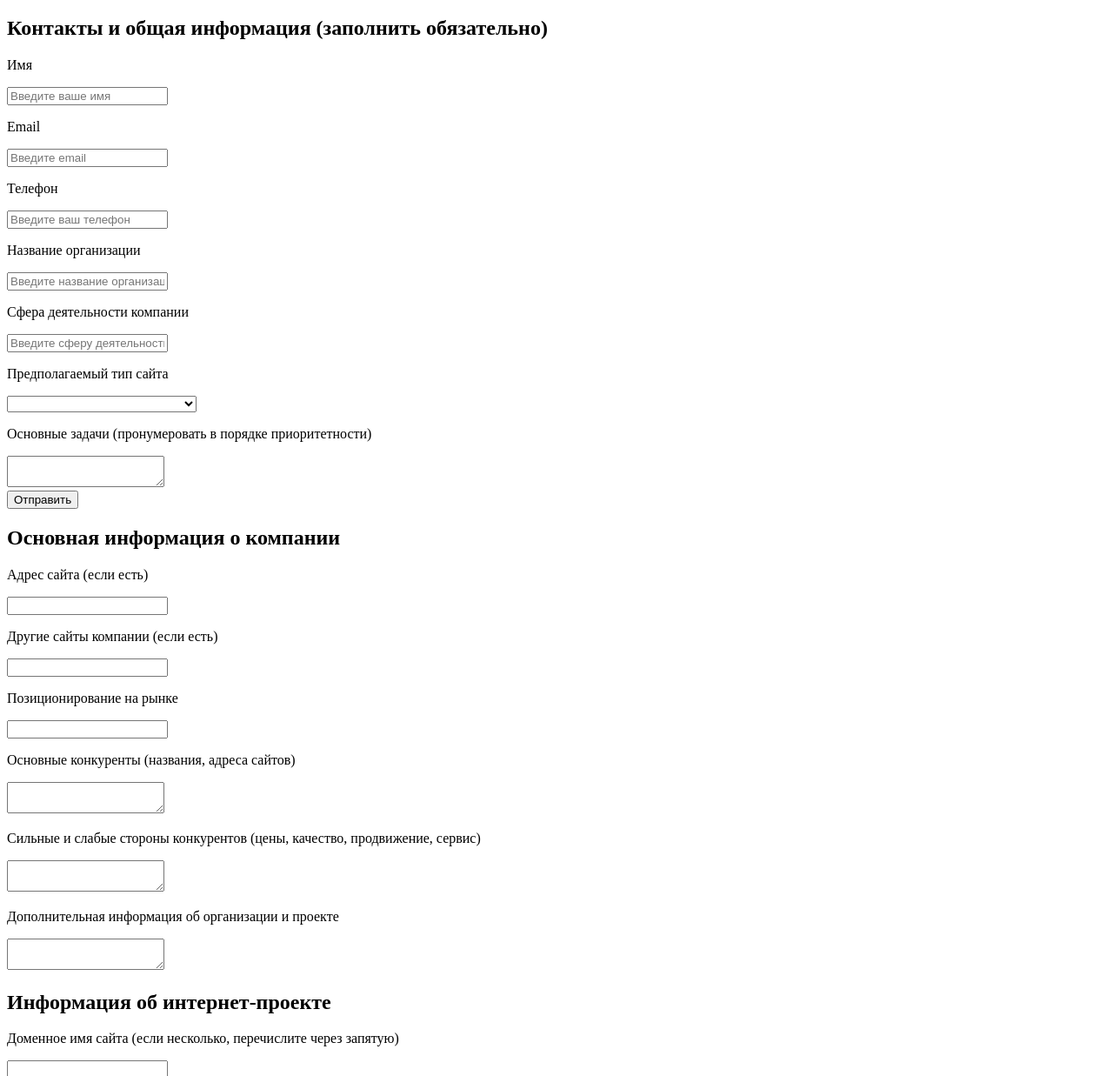
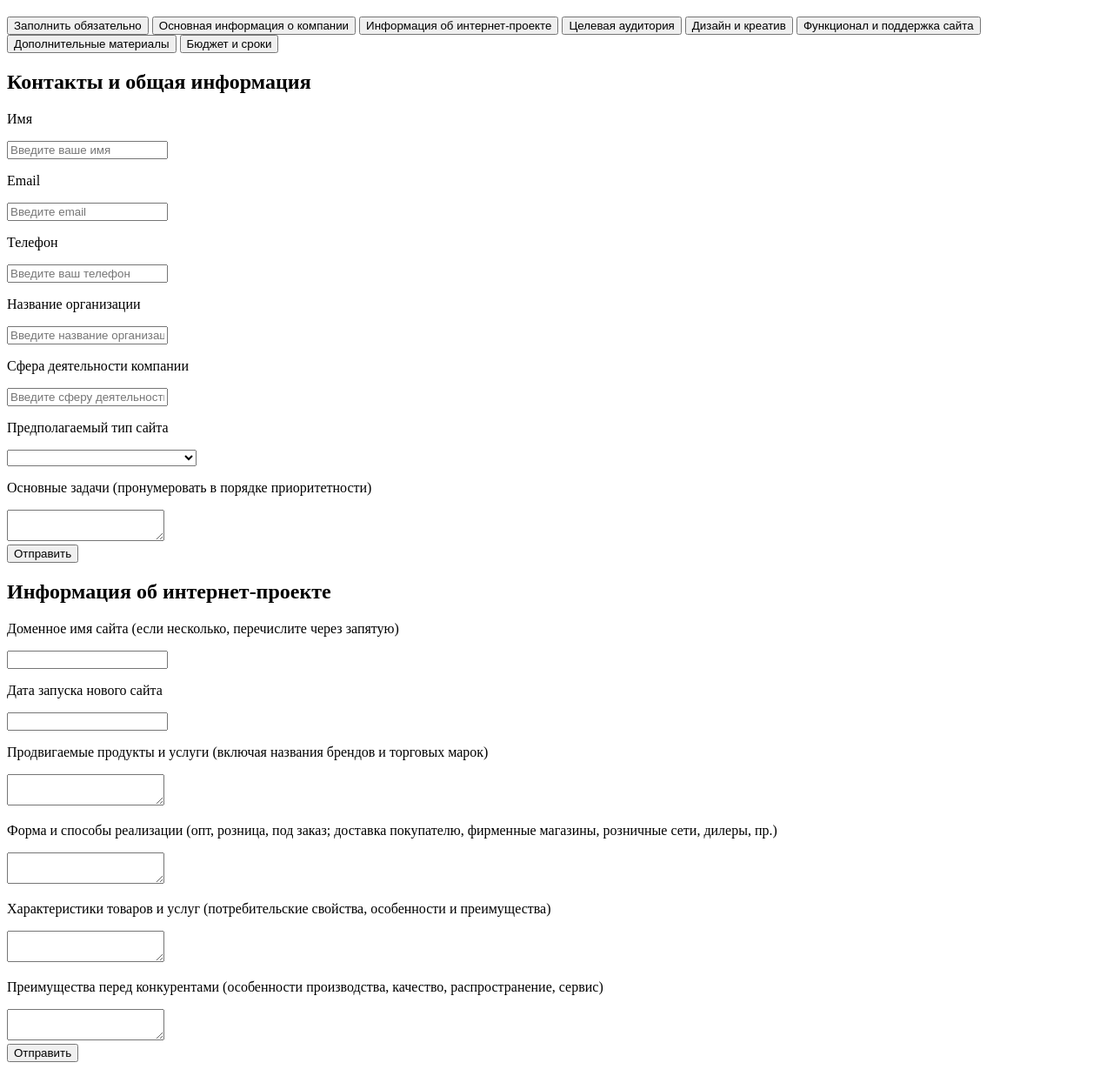
Before and after one commit to E-Tee/site-brief, a plain HTML site: page index.html in a window 1280 px wide. Shown: the part 61-1298 px from the top of the page at 87% size. Drawn offline with nearby package versions, Linux system fonts and the light colour scheme.

Commit message:
split and link on btns callback and info sections

```diff
--- a/css/style.css
+++ b/css/style.css
@@ -0,0 +1,7 @@
+    .form--section {
+        display: none;
+    }
+
+    .form--section.active {
+        display: block;
+    }
--- a/index.html
+++ b/index.html
@@ -16,10 +16,22 @@
     <main>
         <div class="container">
             <h1>Бриф на разработку сайта</h1>
-            <form id="brief" method="POST" class="brief__form" autocomplete="off" enctype="multipart/form-data">
+            <div class="form--toggle">
+                <button class="active" data-form="callback-form">Заполнить обязательно</button>
+                <button data-form="info-form">Основная информация о компании</button>
+                <button data-form="netproject-form">Информация об интернет-проекте</button>
+                <button data-form="target-form">Целевая аудитория</button>
+                <button data-form="design-form">Дизайн и креатив</button>
+                <button data-form="support-form">Функционал и поддержка сайта</button>
+                <button data-form="materials-form">Дополнительные материалы</button>
+                <button data-form="budget-form">Бюджет и сроки</button>
+            </div>
+            <div id="callback-form" class="form--section active">
+                <div class="form--wrapper">
+                    <form id="form-contact" method="POST" class="contact__form brief__form" autocomplete="off"
+                        enctype="multipart/form-data">
                         <!--Контакты клиента - обязательные поля-->
-                <div class="brief__form-section">
-                    <h2 class="section-title">Контакты и общая информация (заполнить обязательно)</h2>
+                        <h2 class="form--section__title">Контакты и общая информация</h2>
                         <div class="field">
                             <p class="field__title required">Имя</p>
                             <input type="text" class="brief__form-input" placeholder="Введите ваше имя" required>
@@ -39,8 +51,8 @@
                         </div>
                         <div class="field">
                             <p class="field__title required">Сфера деятельности компании</p>
-                        <input type="text" class="brief__form-input" placeholder="Введите сферу деятельности компании"
-                            required>
+                            <input type="text" class="brief__form-input"
+                                placeholder="Введите сферу деятельности компании" required>
                         </div>
                         <div class="field">
                             <p class="field__title required">Предполагаемый тип сайта</p>
@@ -59,39 +71,37 @@
                             </select>
                         </div>
                         <div class="field">
-                        <p class="field__title required">Основные задачи (пронумеровать в порядке приоритетности)</p>
+                            <p class="field__title required">Основные задачи (пронумеровать в порядке приоритетности)
+                            </p>
                             <textarea class="textarea" required></textarea>
                         </div>
                         <!--Кнопка отправки формы-->
                         <button type="submit" class="brief__form-button">Отправить</button>
+                    </form>
+                </div>
             </div>
 
             <!-- Основная информация о компании -->
-                <div class="brief__form-section">
-                    <h2 class="section-title">Основная информация о компании</h2>
-
+            <div id="info-form" class="form--section">
+                <div class="form--wrapper">
+                    <form id="form-info" method="POST" class="info__form brief__form" autocomplete="off">
+                        <h2 class="form--section__title">Основная информация о компании</h2>
                         <div class="field">
                             <p class="field__title">Адрес сайта (если есть)</p>
                             <input type="text" class="brief__form-input">
                         </div>
-
                         <div class="field">
                             <p class="field__title">Другие сайты компании (если есть)</p>
                             <input type="text" class="brief__form-input">
                         </div>
-
-
-
                         <div class="field">
                             <p class="field__title">Позиционирование на рынке</p>
                             <input type="text" class="brief__form-input">
                         </div>
-
                         <div class="field">
                             <p class="field__title">Основные конкуренты (названия, адреса сайтов)</p>
                             <textarea class="textarea"></textarea>
                         </div>
-
                         <div class="field">
                             <p class="field__title">Сильные и слабые стороны конкурентов (цены, качество, продвижение,
                                 сервис)</p>
@@ -101,51 +111,46 @@
                             <p class="field__title">Дополнительная информация об организации и проекте</p>
                             <textarea class="textarea"></textarea>
                         </div>
-
+                        <!--Кнопка отправки формы-->
+                        <button type="submit" class="brief__form-button">Отправить</button>
+                    </form>
+                </div>
             </div>
 
             <!-- Информация об интернет-проекте -->
             <div class="brief__form-section">
-                    <h2 class="section-title">Информация об интернет-проекте</h2>
-
-
-
+                <h2 class="form--section__title">Информация об интернет-проекте</h2>
                 <div class="field">
                     <p class="field__title">Доменное имя сайта (если несколько, перечислите через запятую)</p>
                     <input type="text" class="brief__form-input">
                 </div>
-
                 <div class="field">
                     <p class="field__title">Дата запуска нового сайта</p>
                     <input type="text" class="brief__form-input">
                 </div>
-
-
-
                 <div class="field">
                     <p class="field__title">Продвигаемые продукты и услуги (включая названия брендов и торговых
                         марок)</p>
                     <textarea class="textarea"></textarea>
                 </div>
-
                 <div class="field">
                     <p class="field__title">Форма и способы реализации (опт, розница, под заказ; доставка
                         покупателю, фирменные
                         магазины, розничные сети, дилеры, пр.)</p>
                     <textarea class="textarea"></textarea>
                 </div>
-
                 <div class="field">
                     <p class="field__title">Характеристики товаров и услуг (потребительские свойства, особенности и
                         преимущества)</p>
                     <textarea class="textarea"></textarea>
                 </div>
-
                 <div class="field">
                     <p class="field__title">Преимущества перед конкурентами (особенности производства, качество,
                         распространение, сервис)</p>
                     <textarea class="textarea"></textarea>
                 </div>
+                <!--Кнопка отправки формы-->
+                <button type="submit" class="brief__form-button">Отправить</button>
             </div>
 
             <!-- Целевая аудитория -->
@@ -184,6 +189,8 @@
                     <p class="field__title">Ожидаемое поведение пользователя на сайте</p>
                     <textarea class="textarea"></textarea>
                 </div>
+                <!--Кнопка отправки формы-->
+                <button type="submit" class="brief__form-button">Отправить</button>
             </div>
 
             <!-- Дизайн и креатив -->
@@ -225,6 +232,8 @@
                         описать что не нравится)</p>
                     <textarea class="textarea"></textarea>
                 </div>
+                <!--Кнопка отправки формы-->
+                <button type="submit" class="brief__form-button">Отправить</button>
             </div>
 
             <!-- Функционал и поддержка сайта -->
@@ -269,6 +278,8 @@
                     <p class="field__title">Дополнительно (Дополнения, замечания, пожелания)</p>
                     <textarea class="textarea"></textarea>
                 </div>
+                <!--Кнопка отправки формы-->
+                <button type="submit" class="brief__form-button">Отправить</button>
             </div>
 
             <!-- Дополнительные материалы -->
@@ -325,6 +336,8 @@
                         <option value="нет">Ничего нет</option>
                     </select>
                 </div>
+                <!--Кнопка отправки формы-->
+                <button type="submit" class="brief__form-button">Отправить</button>
             </div>
 
             <!-- Бюджет и сроки -->
@@ -349,14 +362,24 @@
                         <option value="нет">Нет</option>
                     </select>
                 </div>
+                <!--Кнопка отправки формы-->
+                <button type="submit" class="brief__form-button">Отправить</button>
             </div>
-
-                <button type="submit" class="button">Отправить бриф</button>
             </form>
         </div>
     </main>
     <script src="https://ajax.googleapis.com/ajax/libs/jquery/3.6.0/jquery.min.js"></script>
     <script src="/telegramform/js/telegramform.js"></script>
+    <script>
+        // Переключение между формами
+        $('.form--toggle button').on('click', function () {
+            const formId = $(this).data('form');
+            $('.form--toggle button').removeClass('active');
+            $(this).addClass('active');
+            $('.form--section').removeClass('active');
+            $('#' + formId).addClass('active');
+        });
+    </script>
 </body>
 
 </html>
```
Lines whose indentation alone changed are shown as unchanged.
